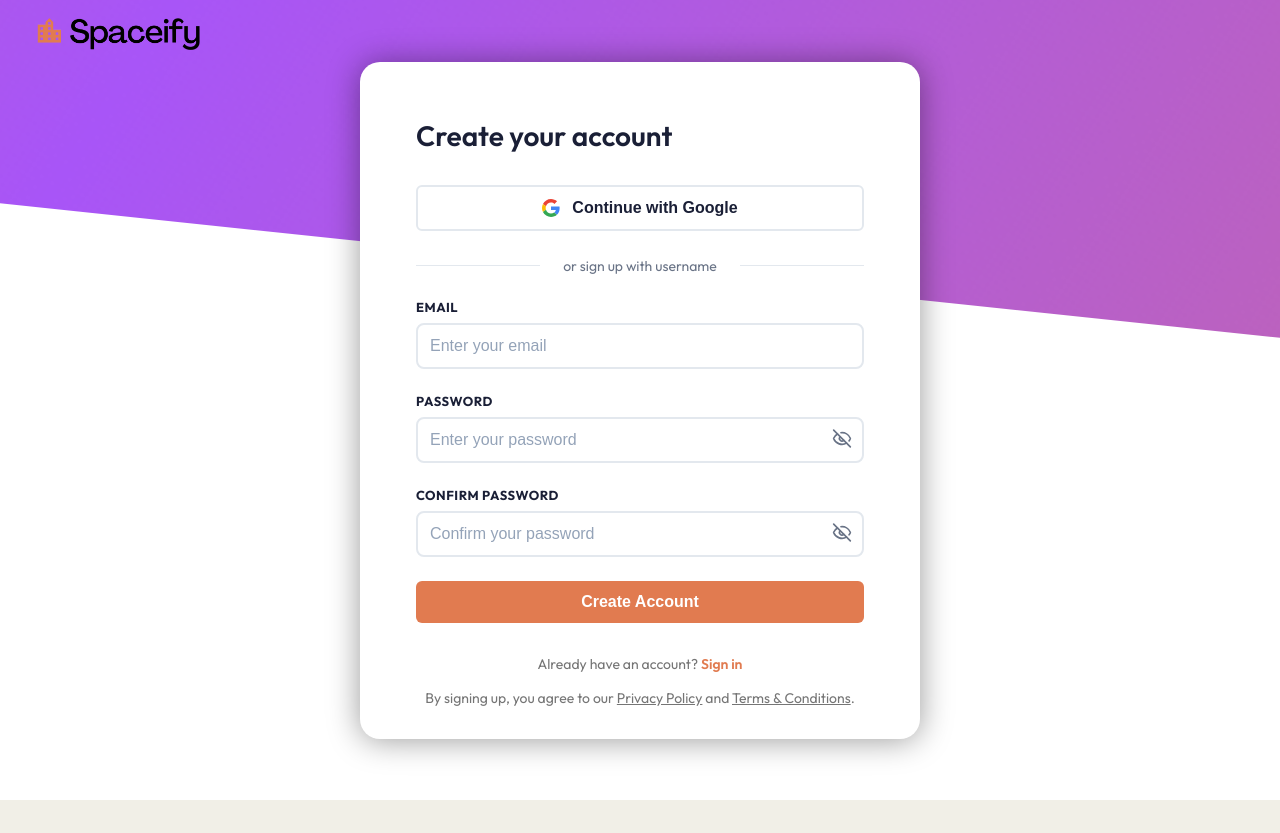
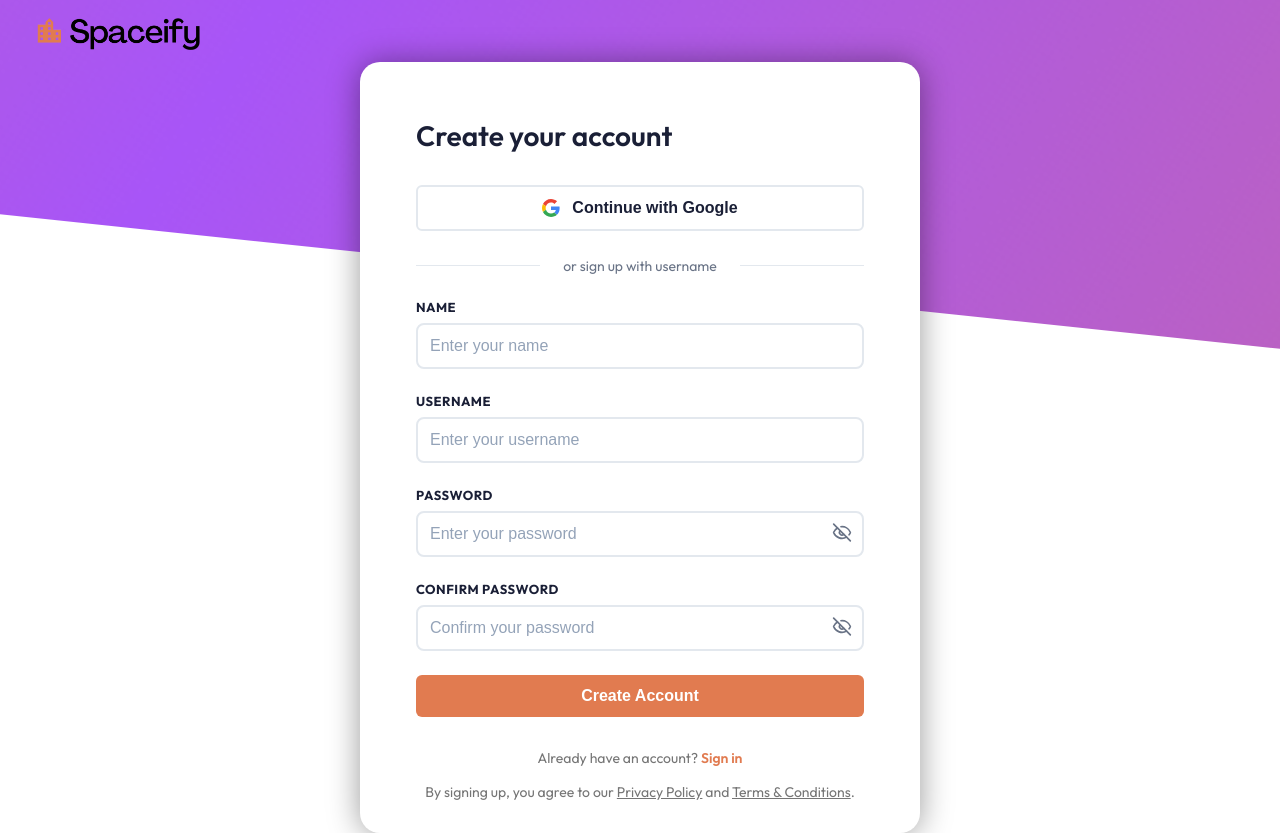
Before and after one commit to tommasaurus/SpaceifyFrontend, a React (Create React App) app: page /signup in a window 1280 px wide. Before the commit the page ends 800 px from the top, so only its background shows below. Built offline with nearby package versions, Linux system fonts and the light colour scheme.

Commit message:
added back th ename input field

```diff
--- a/src/components/clientSignup/clientSignup.js
+++ b/src/components/clientSignup/clientSignup.js
@@ -122,10 +122,21 @@ const ClientSignup = () => {
           {error && <div className="signup-error-message">{error}</div>}
 
           <div className="signup-input-group">
-            <label className="signup-label">EMAIL</label>
+            <label className="label">NAME</label>
             <input
               type="text"
-              placeholder="Enter your email"
+              placeholder="Enter your name"
+              value={name}
+              onChange={(e) => setName(e.target.value)}
+              required
+            />
+          </div>
+
+          <div className="signup-input-group">
+            <label className="signup-label">USERNAME</label>
+            <input
+              type="text"
+              placeholder="Enter your username"
               value={email}
               onChange={(e) => setEmail(e.target.value)}
               required
```
